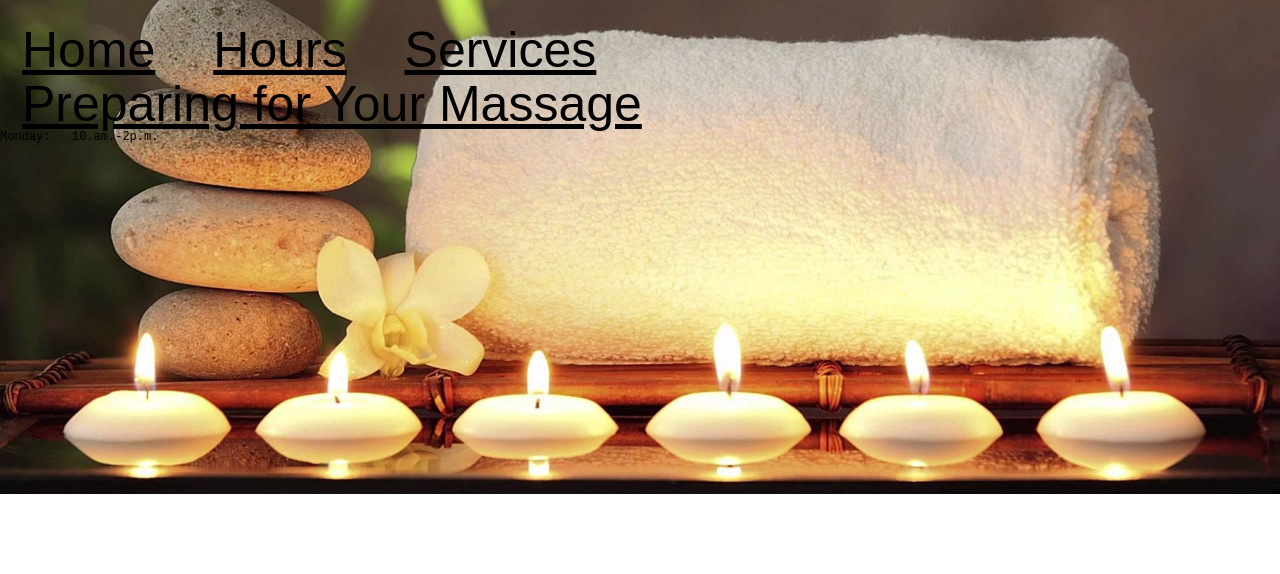
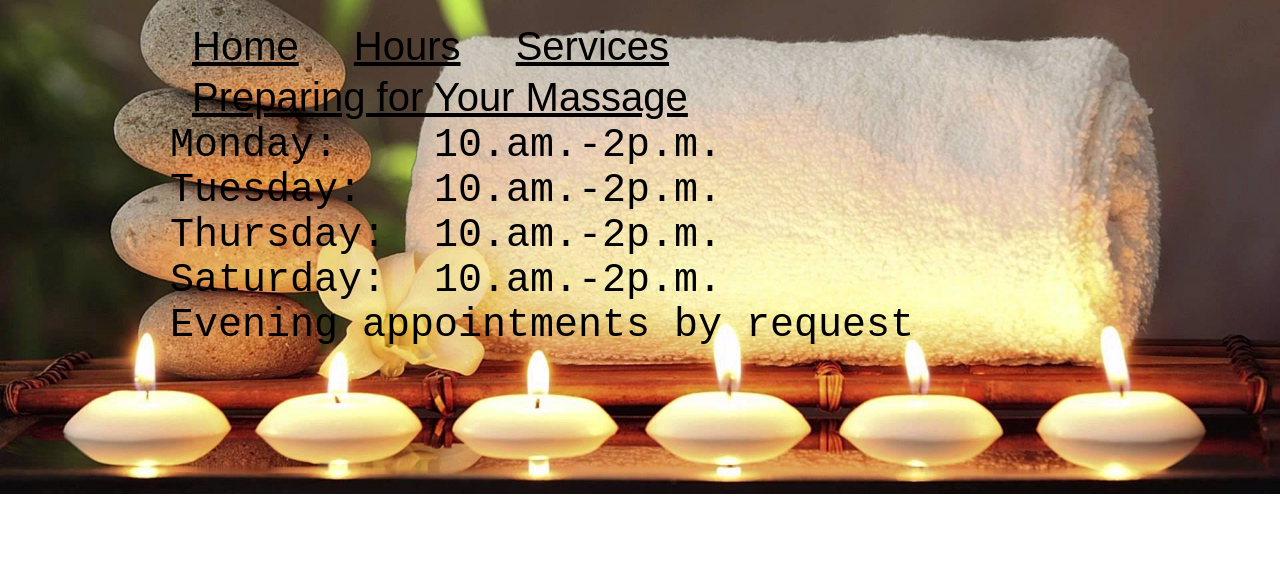
Before and after one commit to aprilsmassage/aprilsmassage.github.io, a plain HTML site: page Hours.html in a window 1280 px wide. Shown: the part 226-800 px from the top of the page. Drawn offline with nearby package versions, Linux system fonts and the light colour scheme.

Commit message:
Added files via upload

```diff
--- a/Hours.html
+++ b/Hours.html
@@ -29,7 +29,11 @@
 
              </div><!-- menu -->
              <div id="hours">
-                <pre>Monday:   10.am.-2p.m.</pre>
+                <pre>Monday:    10.am.-2p.m.</pre>
+                <pre>Tuesday:   10.am.-2p.m.</pre>
+                <pre>Thursday:  10.am.-2p.m.</pre>
+                <pre>Saturday:  10.am.-2p.m.</pre>
+                <pre>Evening appointments by request</pre>
              </div>
 
         </div><!--content-->
--- a/style.css
+++ b/style.css
@@ -1,16 +1,4 @@
-html, body, div, span, applet, object, iframe, h1, h3, h4, h5, h6, p, blockquote, a, abbr, acronym, address, big, cite, code, del, dfn, em, font, img, ins, kbd, q, s, samp, small, strike, strong, sub, sup, tt, var, dl, dt, dd, ol, ul, li, fieldset, form, label, legend, table, caption, tbody, tfoot, thead, tr, th, td {
-	border:0pt none;
-	font-family:inherit;
-	font-size:100%;
-	font-style:inherit;
-	font-weight:inherit;
-	margin:0pt;
-	outline-color:invert;
-	outline-style:none;
-	outline-width:0pt;
-	padding:0pt;
-	vertical-align:baseline;
-}
+
 table {
 	border-collapse:separate;
 	border-spacing:0pt;
@@ -37,14 +25,14 @@ em, i {
 }
 
 body {
-    background-image: url(image2.jpg);
-    position: fixed;
-
+    background-image: url(image2.jpg) ;
     background-repeat: no-repeat;
+    width: 100%;
+    height: auto;
     -webkit-background-size: cover;
-  -moz-background-size: cover;
-  -o-background-size: cover;
-  background-size: cover;
+     -moz-background-size: cover;
+     -o-background-size: cover;
+     background-size: cover;
 	font-size:12px;
 	font-family:arial, sans-serif;
 
@@ -111,7 +99,7 @@ h1 a span{
 }
 
 #menu ul {
-	font-size:50px;
+	font-size:40px;
 	list-style:none;
 	color:white;
 
@@ -285,6 +273,6 @@ h5 a:hover{
 	text-transform:uppercase;
 	margin:90px 0 15px 0;
 }
-h2{
-
+pre{
+    font-size: 40px;
 }
```
